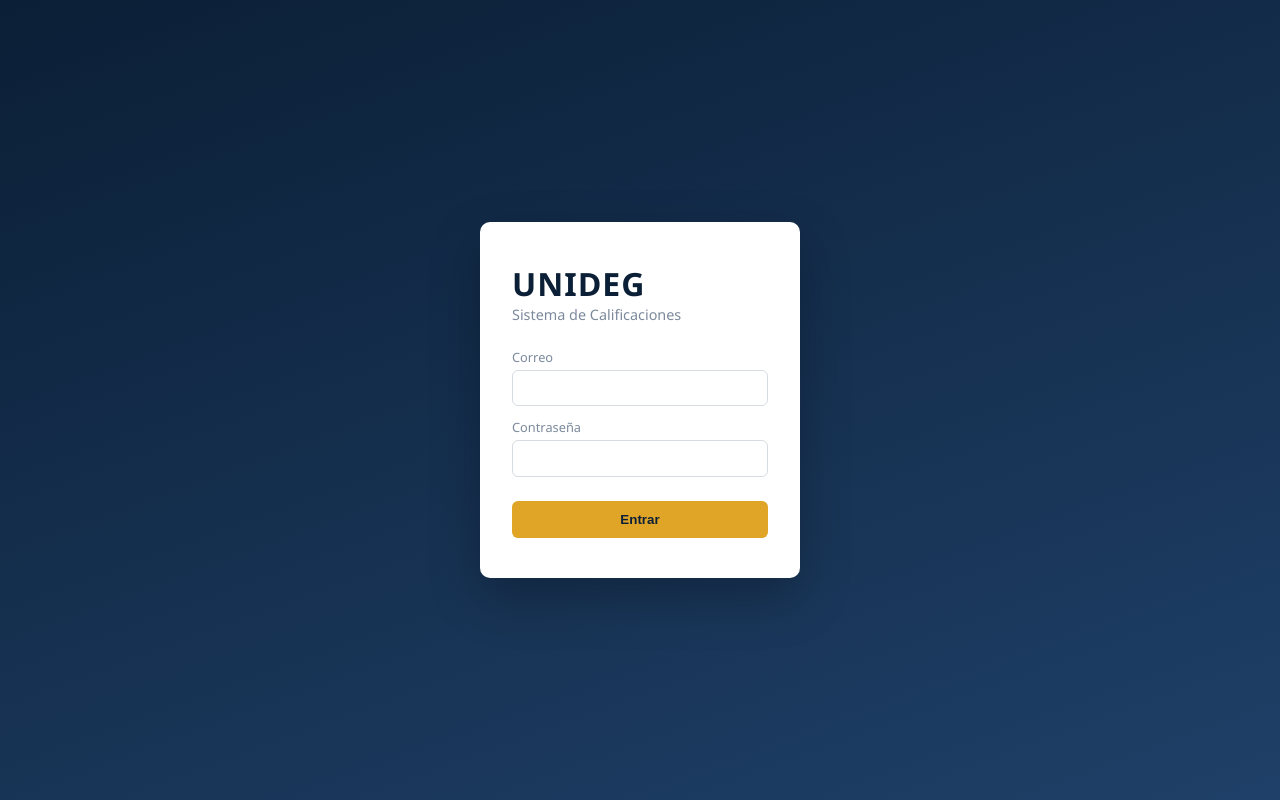
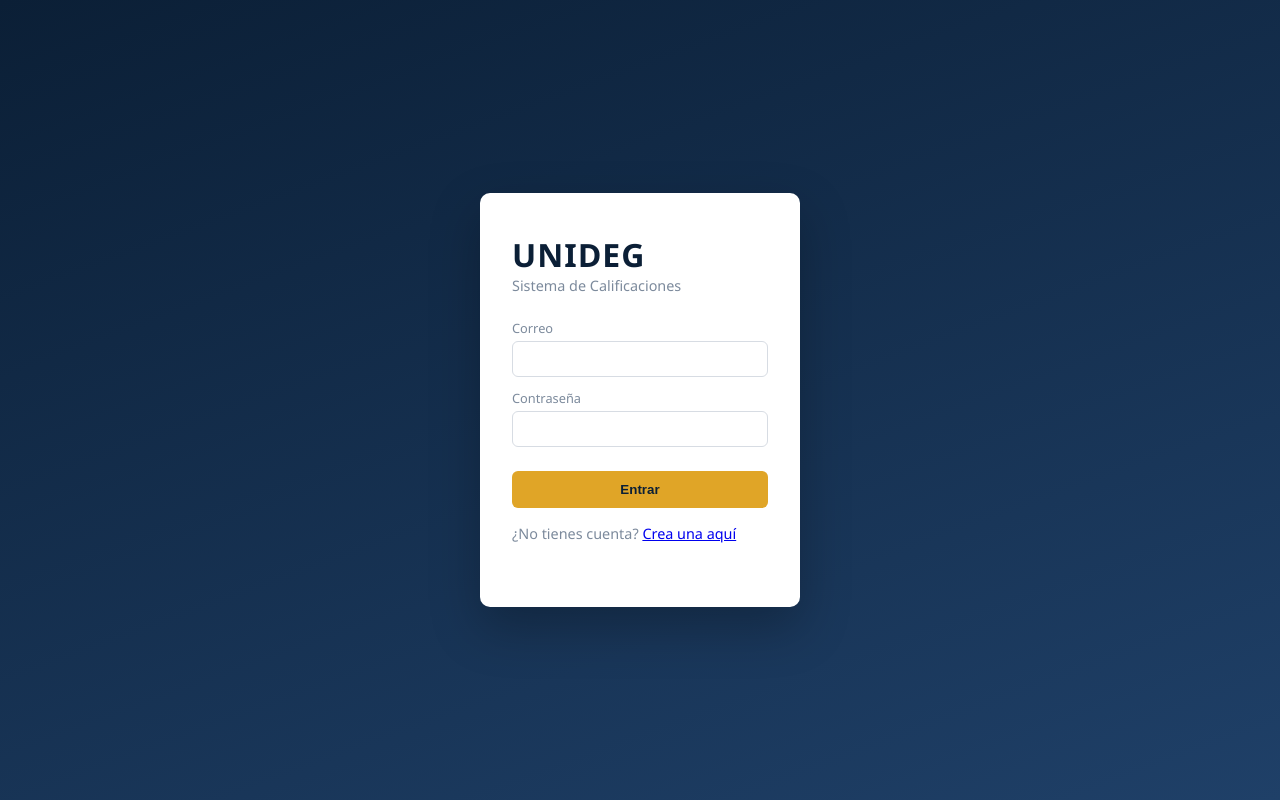
Before and after one commit to mari2504llll/UNIDEG_CALIFICACIONES, a React (Vite) app: page /login in a window 1280 px wide. Built offline with nearby package versions, Linux system fonts and the light colour scheme.

Commit message:
Add signup link to Login page

```diff
--- a/src/pages/Login.jsx
+++ b/src/pages/Login.jsx
@@ -50,6 +50,10 @@ export default function Login() {
         <button type="submit" disabled={loading}>
           {loading ? 'Entrando...' : 'Entrar'}
         </button>
+
+        <p className="subtitle" style={{ marginTop: '1rem' }}>
+          ¿No tienes cuenta? <a href="/signup">Crea una aquí</a>
+        </p>
       </form>
     </div>
   )
```
